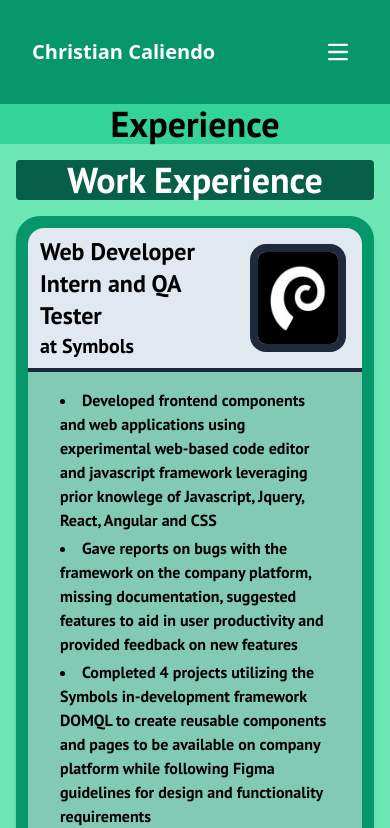
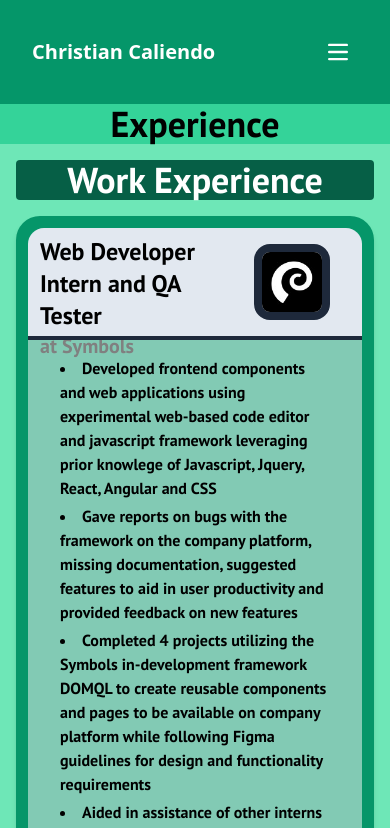
Before and after one commit to ChrisCaliendo/PersonalWebsite, a React (Vite) app in the folder PersonalWebsite/: page /experience in a window 390 px wide. Shown: the top 828 px of the page. Built offline with nearby package versions, Linux system fonts and the light colour scheme; a web font is replaced by a local one.

Commit message:
Update ExpCard.jsx

```diff
--- a/PersonalWebsite/src/Components/CardComponents/ExpCard.jsx
+++ b/PersonalWebsite/src/Components/CardComponents/ExpCard.jsx
@@ -10,7 +10,7 @@ const ExpCard = ({title, desc, photoUrl, employer}) => {
                     </div>
                     {
                     (photoUrl != "" && photoUrl != null) &&
-                    <div className="flex  aspect-square max-w-24 min-w-24 xs:max-w-32 xs:min-w-32 sm:max-w-40 sm:min-w-40">
+                    <div className="flex  aspect-square max-w-24 xs:max-w-32 xs:min-w-32 sm:max-w-40 sm:min-w-40">
                         <img className="object-fill m-2 rounded-2xl border-8 border-slate-800" src={photoUrl} alt="No Photo Available :(" />
                     </div>
                     }
```
